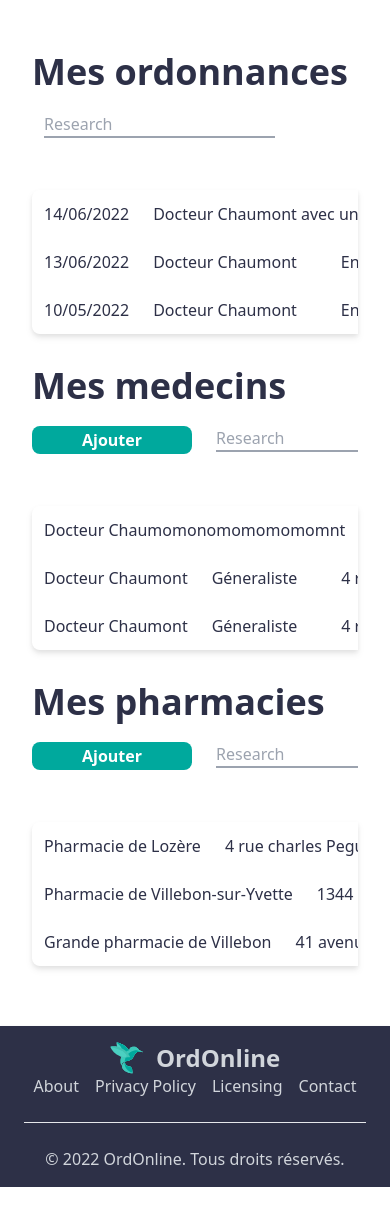
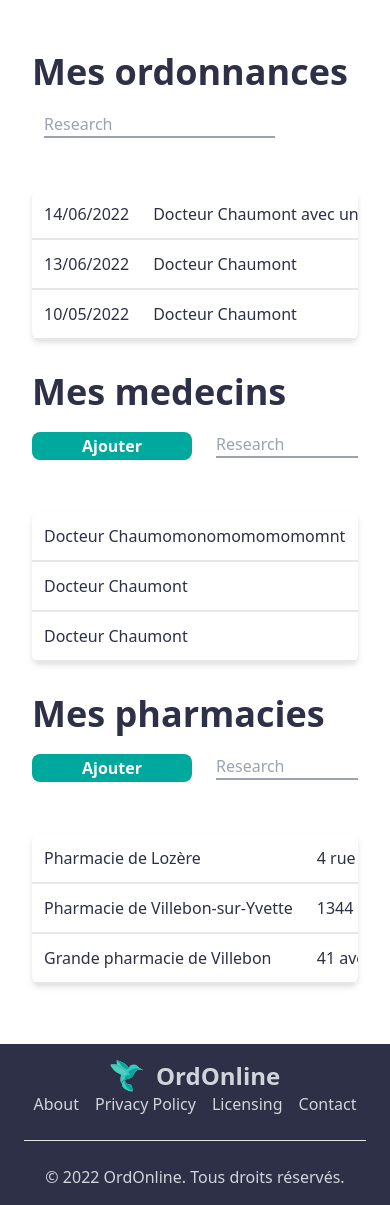
Before and after one commit to AurelDP/OrdOnline, a Vue app in the folder client/: page /customer-space in a window 390 px wide. Built offline with nearby package versions, Linux system fonts and the light colour scheme.

Commit message:
[Update] Responsive for tables + white scrollbar

```diff
--- a/client/src/components/globalComponents/Table/Table.vue
+++ b/client/src/components/globalComponents/Table/Table.vue
@@ -17,18 +17,36 @@
           </span>
       </div>
     </div>
-    <div class="max-h-72 overflow-auto drop-shadow-md my-5">
-      <div class="table w-full bg-white rounded-lg md:table-fixed">
-        <div v-if="type === 'ord'" v-for="value in dataOrdo">
-          <TableRow src="/" :val1="value.date" :val2="value.doctor" :val3="value.status" :type="'ord'" class="w-full"/>
-        </div>
-        <div v-else-if="type === 'doctor'" v-for="value in dataDoctor">
-          <TableRow src="/" :val1="value.doctor" :val2="value.specialist" :val3="value.address" :type="'doctor'"/>
-        </div>
-        <div v-else v-for="value in dataPharma">
-          <TableRow src="/" :val1="value.name" :val2="value.address" :type="'pharma'"/>
-        </div>
-      </div>
+    <div class="max-h-72 overflow-auto drop-shadow-md my-5 rounded-lg bg-white">
+      <table v-if="type === 'ord'" class="w-full">
+        <TableRow
+            v-for="value in dataOrdo"
+            src="/" :val1="value.date"
+            :val2="value.doctor"
+            :val3="value.status"
+            :type="'ord'"
+            class="w-full"
+        />
+      </table>
+      <table v-else-if="type === 'doctor'" class="w-full">
+        <TableRow
+            v-for="value in dataDoctor"
+            src="/"
+            :val1="value.doctor"
+            :val2="value.specialist"
+            :val3="value.address"
+            :type="'doctor'"
+        />
+      </table>
+      <table v-else class="w-full">
+        <TableRow
+            v-for="value in dataPharma"
+            src="/"
+            :val1="value.name"
+            :val2="value.address"
+            :type="'pharma'"
+        />
+      </table>
     </div>
   </div>
 </template>
--- a/client/src/components/globalComponents/Table/TableRow.vue
+++ b/client/src/components/globalComponents/Table/TableRow.vue
@@ -1,14 +1,9 @@
 <template>
-
-  <div class="table-row w-full border-b-2 hover:bg-ord-green-600">
-
-    <div class="table-cell p-3 whitespace-nowrap overflow-hidden">{{ val1 }}</div>
-
-    <div class="table-cell p-3 whitespace-nowrap overflow-hidden">{{ val2 }}</div>
-
-    <div v-if="type === 'ord' || type === 'doctor'" class="table-cell py-3 px-8 whitespace-nowrap text-right overflow-hidden">{{ val3 }}</div>
-  </div>
-
+  <tr class="border-b-2 hover:bg-ord-green-600 hover:cursor-pointer" @click="goTo">
+    <td class="p-3 whitespace-nowrap">{{ val1 }}</td>
+    <td class="p-3 whitespace-nowrap">{{ val2 }}</td>
+    <td v-if="type === 'ord' || type === 'doctor'" class="py-3 px-8 whitespace-nowrap text-right">{{ val3 }}</td>
+  </tr>
 </template>
 
 <script>
@@ -20,6 +15,11 @@ export default {
     val2: String,
     val3: String,
     type: String,
+  },
+  methods: {
+    goTo() {
+      this.$router.push(this.src);
+    }
   }
 }
 
--- a/client/src/components/globalComponents/WhiteBoard.vue
+++ b/client/src/components/globalComponents/WhiteBoard.vue
@@ -1,5 +1,5 @@
 <template>
-  <div class="w-screen">
+  <div class="w-full">
     <div class="relative md:p-14 sm:p-10 p-6 my-20 md:mx-44 sm:mx-24 mx-12 bg-white shadow-lg">
       <div
           v-if="statut === true"
--- a/client/tailwind.config.js
+++ b/client/tailwind.config.js
@@ -4,8 +4,7 @@ const colors = require('tailwindcss/colors')
 module.exports = {
   content: [
     "./public/index.html",
-    "./src/**/*.{vue,js,ts,jsx,tsx}",
-    "./src/**/**/*.{vue,js,ts,jsx,tsx}"
+    "./src/**/*.{vue,js,ts,jsx,tsx}"
   ],
   theme: {
     extend: {},
```
